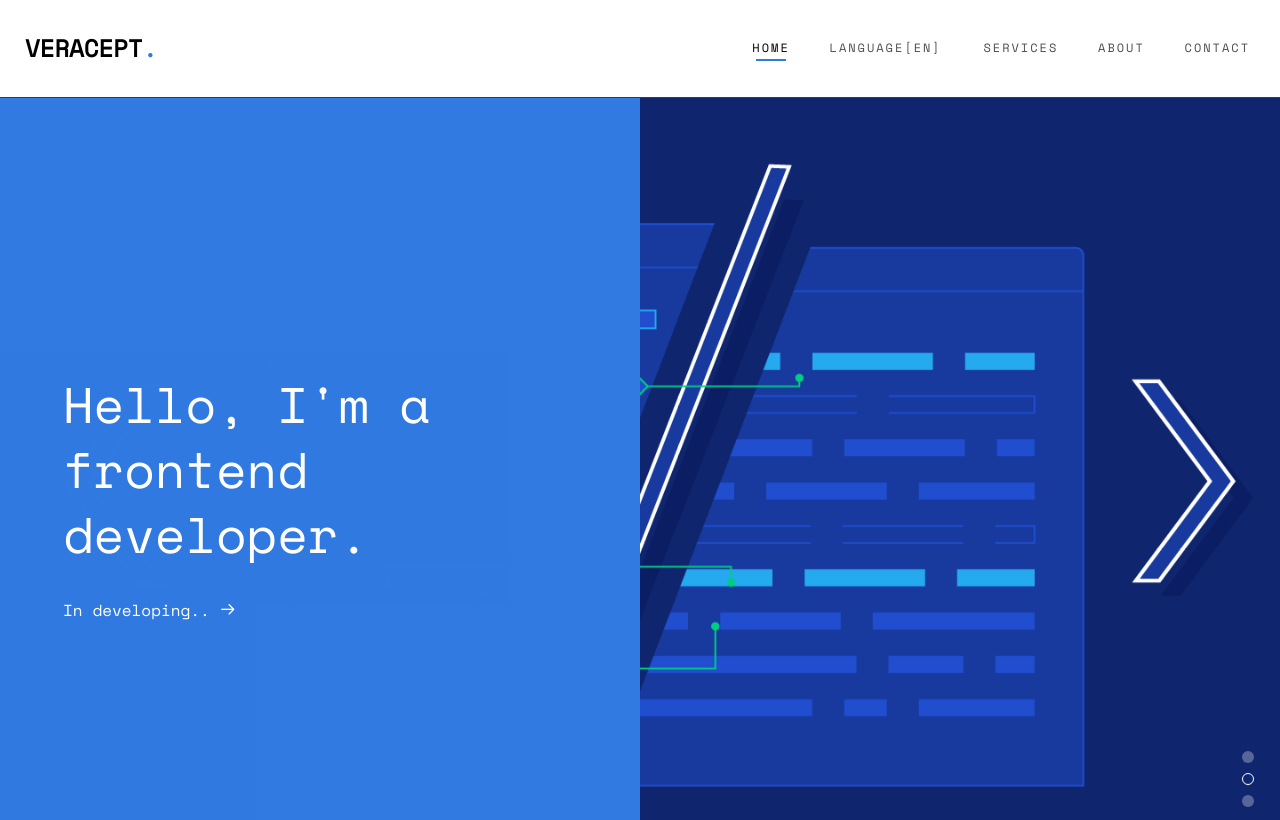
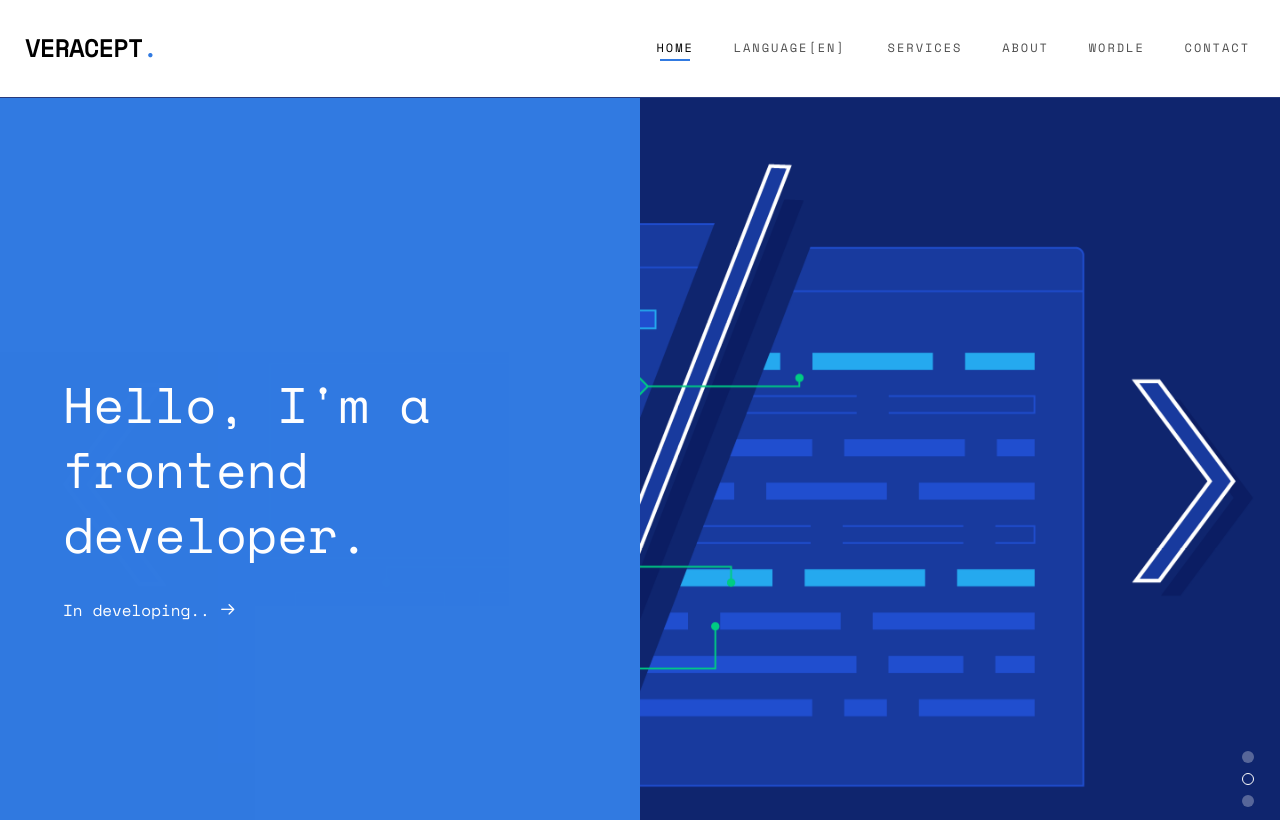
Before and after one commit to Veracept/site, a plain HTML site: page en.html in a window 1280 px wide. Shown: the top 820 px of the page. Drawn offline with nearby package versions, Linux system fonts and the light colour scheme; a script that the page names is missing; files whose address does not match are found by name; a web font is replaced by a local one.

Commit message:
Update en.html

```diff
--- a/en.html
+++ b/en.html
@@ -72,8 +72,10 @@
 
 							<li><a href="#about">About</a></li>
 
+							<li><a href="project-wordle_en.html">Wordle</a></li>
 
 							<li><a href="#contact">Contact</a></li>
+
 
 
 
```
